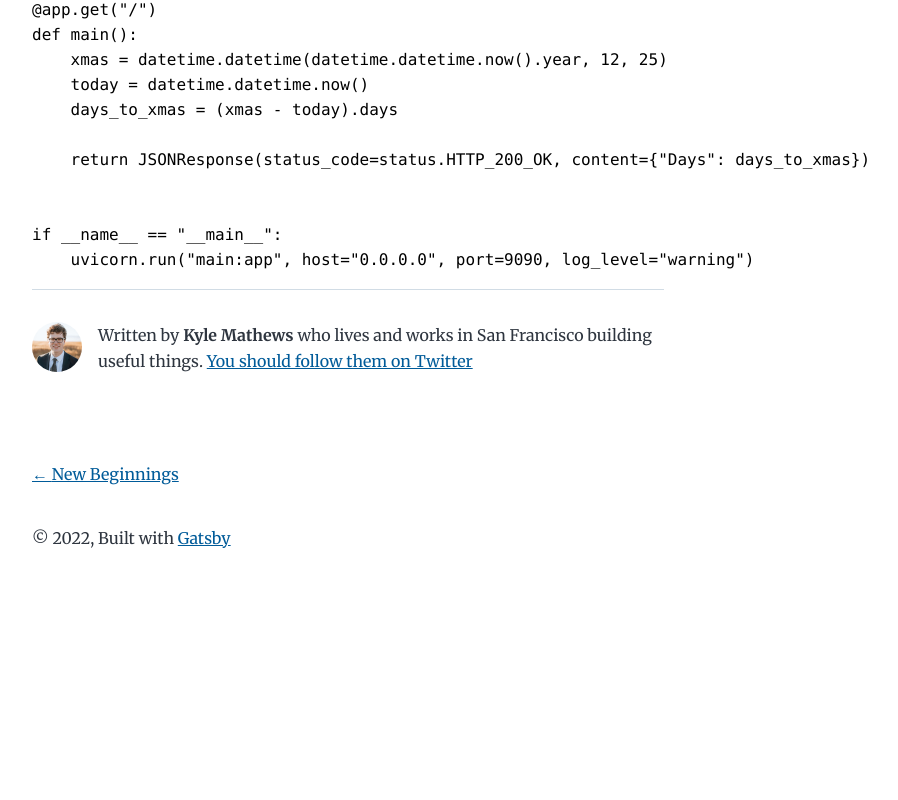
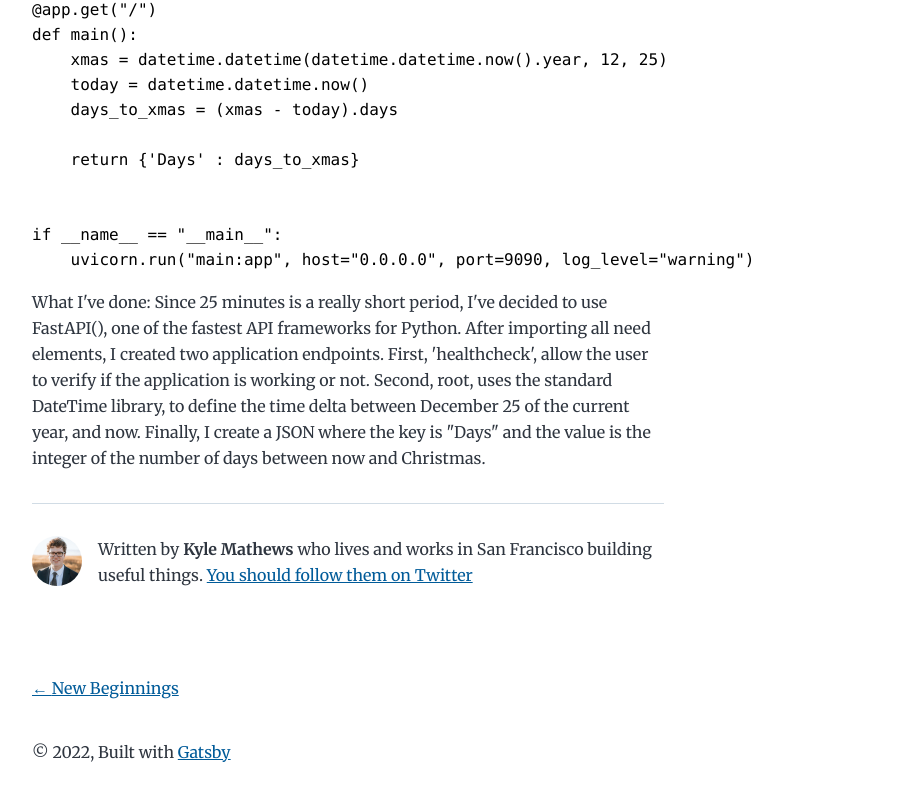
Before and after one commit to girolamodaschio/blog, a Gatsby site: page /hello-world/ in a window 1280 px wide. Shown: the part 752-1552 px from the top of the page, without its empty margins (292-1190 px from the left). Before the commit the page ends 1366 px from the top, so only its background shows below. Built offline with nearby package versions, Linux system fonts and the light colour scheme; Gatsby itself is replaced by a stand-in of ours; some packages are replaced by stand-ins of ours; code samples lack their colours.

Commit message:
Add explanation

````diff
--- a/content/blog/hello-world/index.md
+++ b/content/blog/hello-world/index.md
@@ -1,7 +1,7 @@
 ---
 title: Hello World
 date: "2022-12-01T08:12:03.284Z"
-description: "Hello World"
+description: "12/01"
 ---
 
 I'll code, for myself, at least 25 minutes per day.
@@ -31,9 +31,17 @@ def main():
     today = datetime.datetime.now()
     days_to_xmas = (xmas - today).days
 
-    return JSONResponse(status_code=status.HTTP_200_OK, content={"Days": days_to_xmas})
+    return {'Days' : days_to_xmas}
 
 
 if __name__ == "__main__":
     uvicorn.run("main:app", host="0.0.0.0", port=9090, log_level="warning")
 ```
+
+
+What I've done:
+Since 25 minutes is a really short period, I've decided to use FastAPI(), one of the fastest API frameworks for Python.
+After importing all need elements, I created two application endpoints.
+First, 'healthcheck', allow the user to verify if the application is working or not.
+Second, root, uses the standard DateTime library, to define the time delta between December 25 of the current year, and now.
+Finally, I create a JSON where the key is "Days" and the value is the integer of the number of days between now and Christmas.
````
